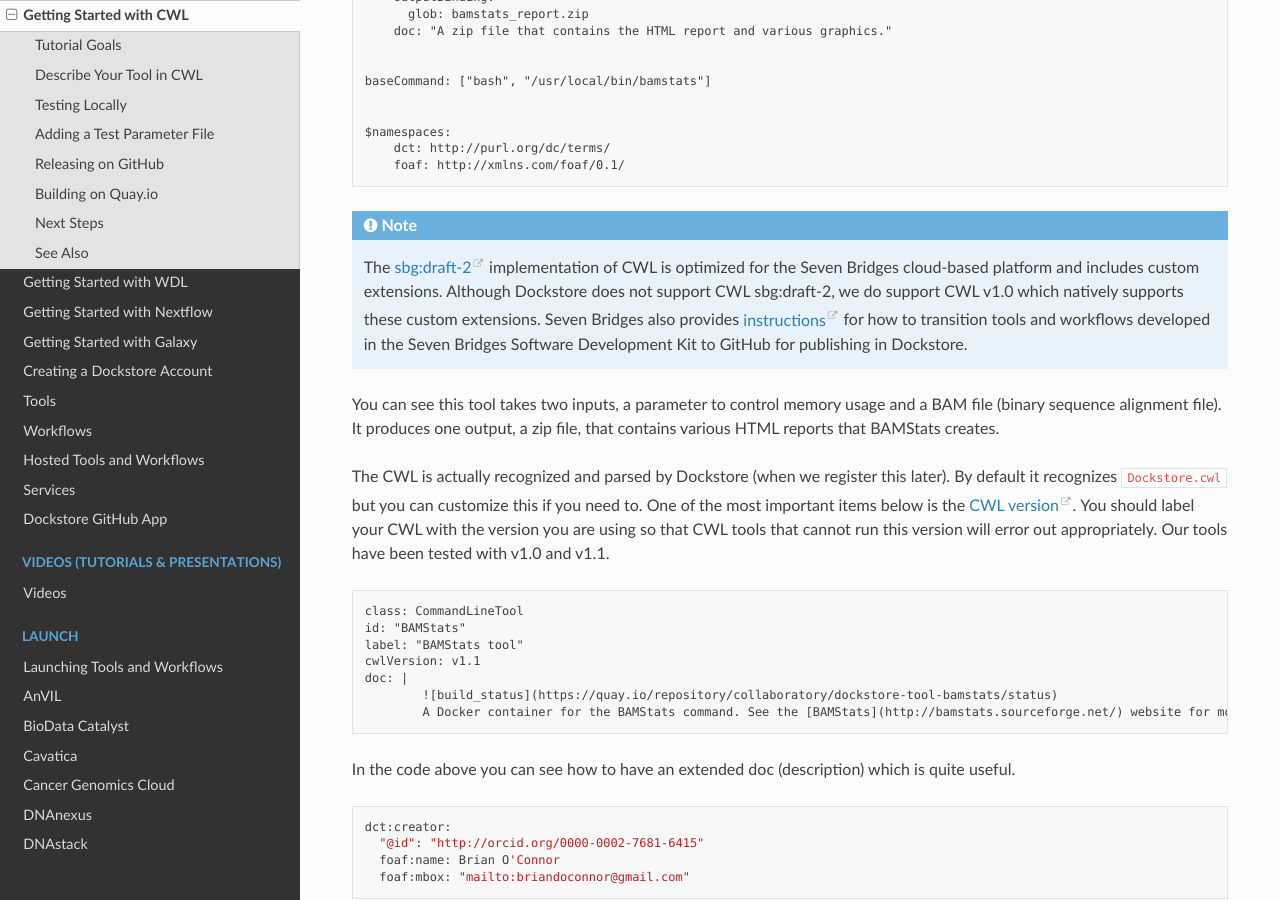
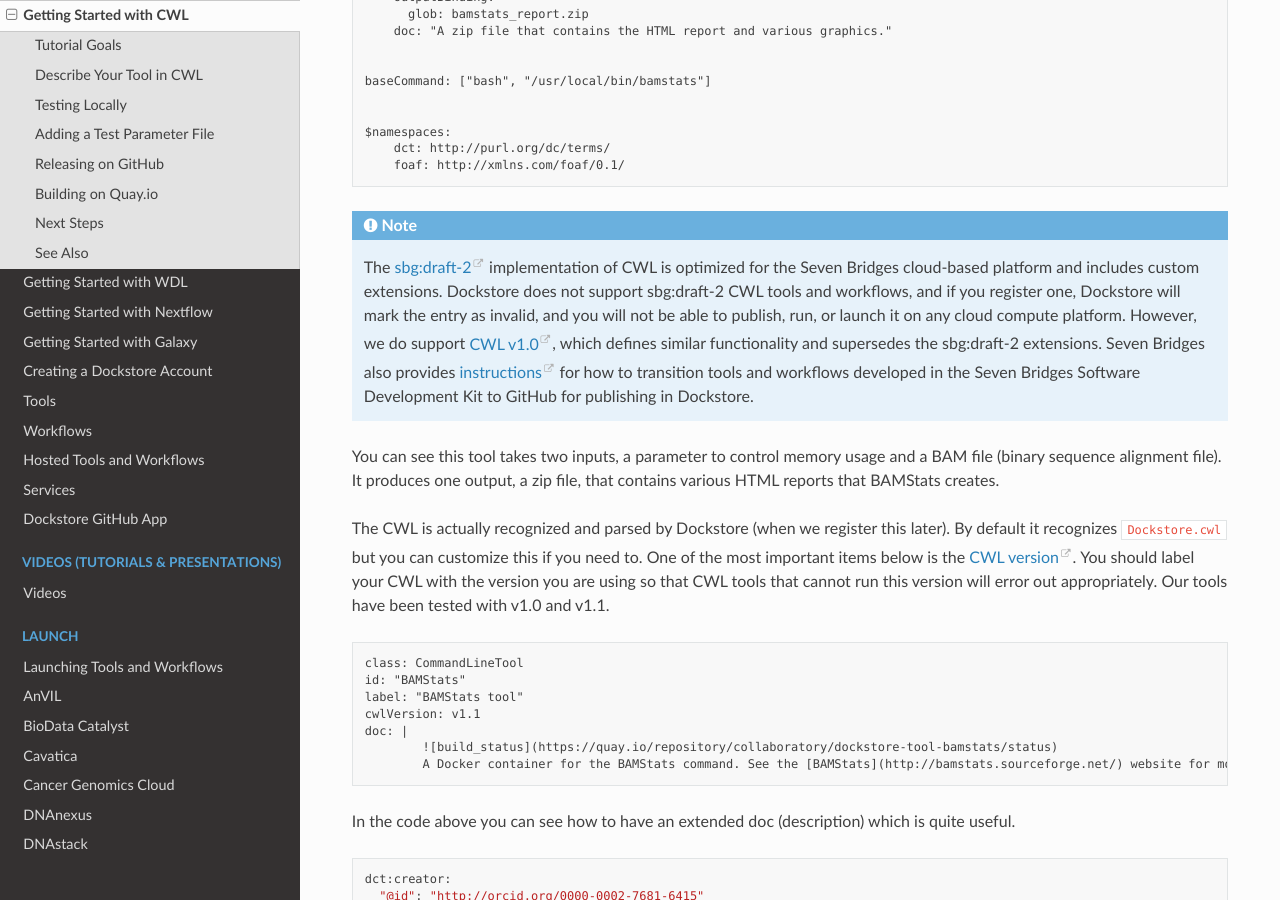
Before and after one commit to dockstore/dockstore-documentation, a Sphinx documentation site: the page built from docs/getting-started/getting-started-with-cwl.rst, in a window 1280 px wide and 900 px high, scrolled down 1670 px. Built offline with Sphinx 7.4.7 and the Read the Docs theme 2.0.0, drawn with Linux system fonts in a browser that asks for light colours.

Commit message:
clarify CWL version support and ramifications
https://ucsc-cgl.atlassian.net/browse/DOCK-1940
dockstore/dockstore#4507

```diff
--- a/docs/getting-started/getting-started-with-cwl.rst
+++ b/docs/getting-started/getting-started-with-cwl.rst
@@ -99,7 +99,7 @@
         foaf: http://xmlns.com/foaf/0.1/
 
 .. note:: The `sbg:draft-2 <https://docs.sevenbridges.com/docs/about-the-common-workflow-language#sbgdraft-2>`__ implementation of CWL is optimized for the Seven Bridges cloud-based platform and includes custom extensions.
-    Although Dockstore does not support CWL sbg:draft-2, we do support CWL v1.0 which natively supports these custom extensions. Seven Bridges also provides `instructions <https://sb-biodatacatalyst.readme.io/docs/maintaining-and-versioning-cwl-on-external-tool-repositories>`__
+    Dockstore does not support sbg:draft-2 CWL tools and workflows, and if you register one, Dockstore will mark the entry as invalid, and you will not be able to publish, run, or launch it on any cloud compute platform. However, we do support `CWL v1.0 <https://www.commonwl.org/v1.0/>`__, which defines similar functionality and supersedes the sbg:draft-2 extensions.  Seven Bridges also provides `instructions <https://sb-biodatacatalyst.readme.io/docs/maintaining-and-versioning-cwl-on-external-tool-repositories>`__
     for how to transition tools and workflows developed in the Seven Bridges Software Development Kit to GitHub for publishing in Dockstore.
 
 You can see this tool takes two inputs, a parameter to control memory
```
